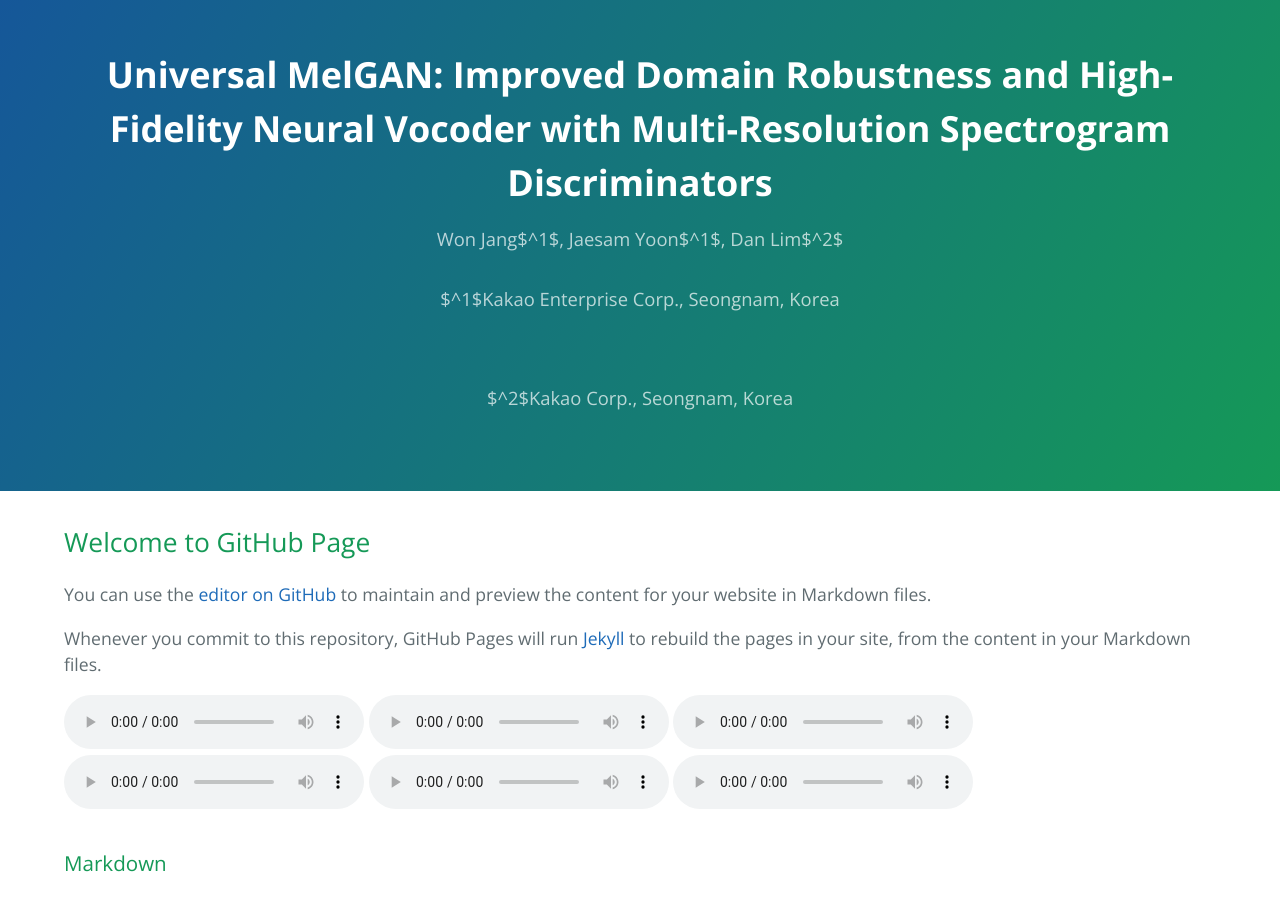
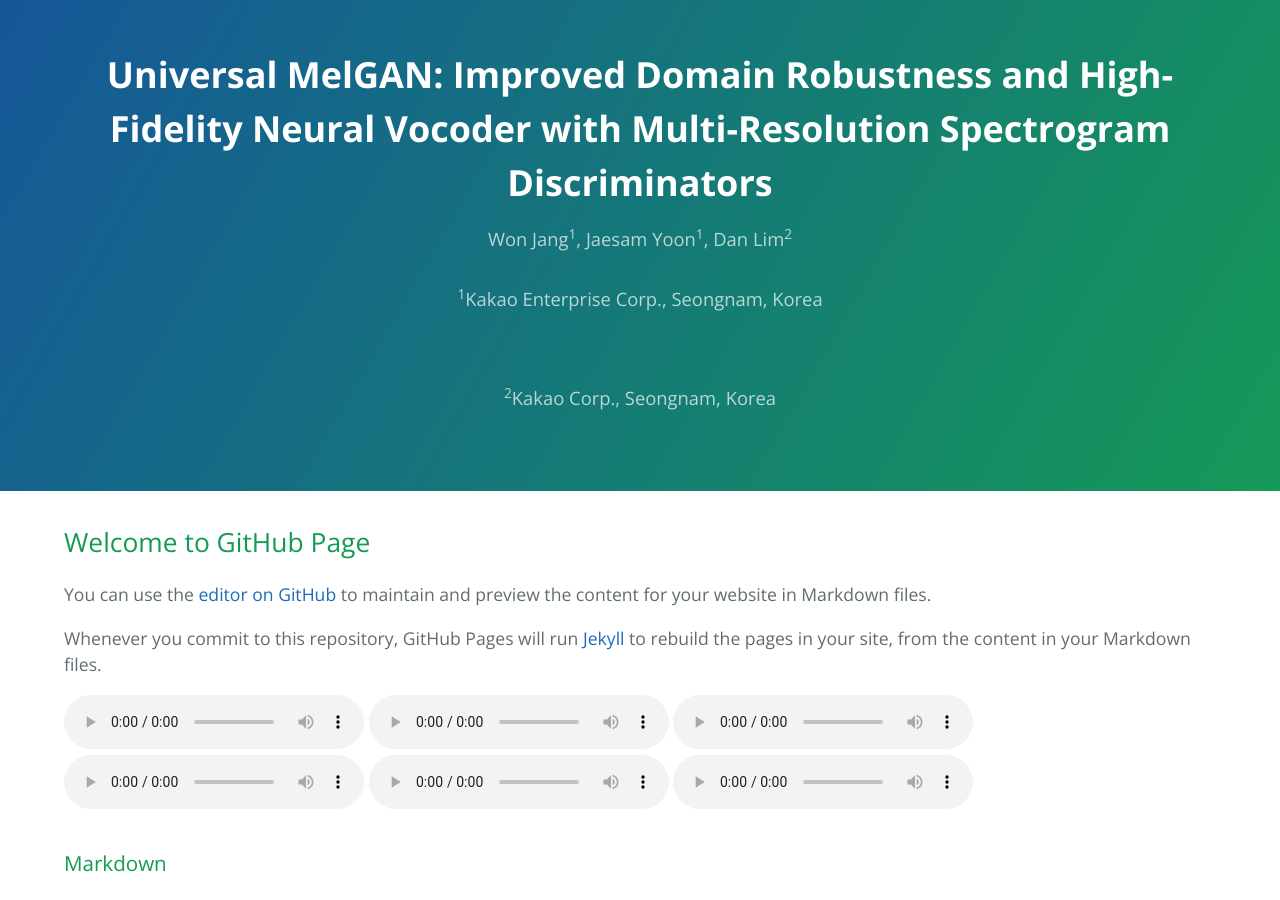
Before and after one commit to kallavinka8045/icassp2021, a Jekyll site: the page built from index.md, in a window 1280 px wide and 900 px high. Built offline with Jekyll 4.4.1, drawn with Linux system fonts in a browser that asks for light colours; our own code applies the rules of GitHub Pages for plain Markdown files.

```diff
--- a/_config.yml
+++ b/_config.yml
@@ -1,6 +1,6 @@
 theme: jekyll-theme-cayman
 layout: default
 title: "Universal MelGAN: Improved Domain Robustness and High-Fidelity Neural Vocoder with Multi-Resolution Spectrogram Discriminators"
-description: Won Jang$^1$, Jaesam Yoon$^1$, Dan Lim$^2$
-address1: $^1$Kakao Enterprise Corp., Seongnam, Korea
-address2: $^2$Kakao Corp., Seongnam, Korea
+description: Won Jang<sup>1</sup>, Jaesam Yoon<sup>1</sup>, Dan Lim<sup>2</sup>
+address1: <sup>1</sup>Kakao Enterprise Corp., Seongnam, Korea
+address2: <sup>2</sup>Kakao Corp., Seongnam, Korea
```
